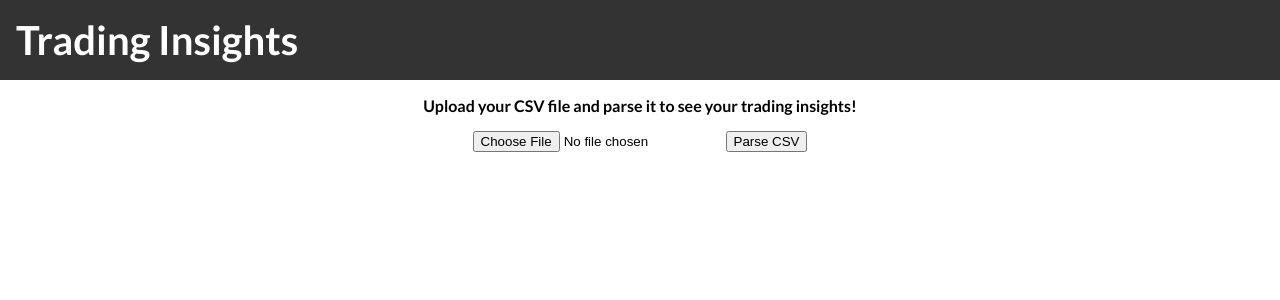
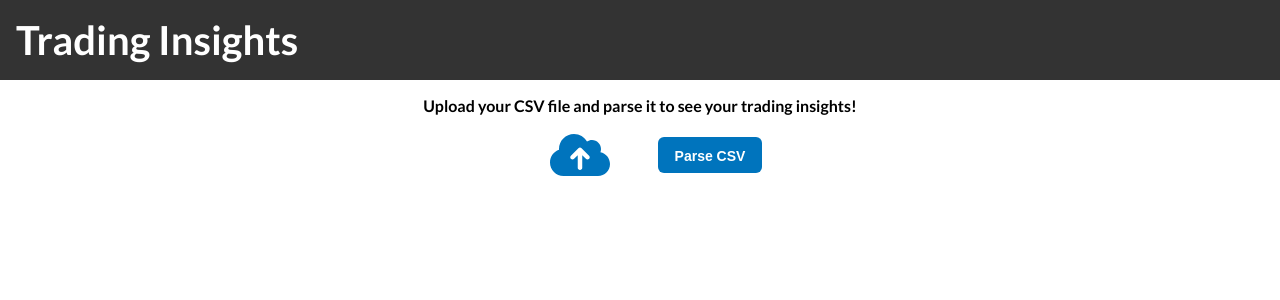
Before and after one commit to VinothK1447/datagrid, a React (Create React App) app: page / in a window 1280 px wide. Shown: the top 300 px of the page. Built offline with nearby package versions, Linux system fonts and the light colour scheme.

Commit message:
Styling updates

```diff
--- a/src/components/FileUpload/index.tsx
+++ b/src/components/FileUpload/index.tsx
@@ -1,13 +1,17 @@
-import React, { useState } from 'react'
+import React, { useRef, useState } from 'react'
 import { STATIC_STRINGS } from '../../utils/Constants'
 import Utils from '../../utils/Utils'
 import DataGrid from '../DataGrid'
+import { FontAwesomeIcon } from '@fortawesome/react-fontawesome'
+import { faCloudArrowUp, faCircleCheck, faCircleXmark } from '@fortawesome/free-solid-svg-icons'
 
 const FileUploader = () => {
+	const fileInputBtn = useRef<any>()
 	const [csvFile, setCsvFile] = useState()
 	const [csvArray, setCsvArray] = useState<any>()
 	const [headers, setHeaders] = useState<string[]>([])
 	const [totalPages, setTotalPages] = useState(0)
+	const [fileStatus, setFileStatus] = useState<any>(null)
 
 	const submit = () => {
 		const file: any = csvFile
@@ -25,6 +29,11 @@ const FileUploader = () => {
 	const updateFile = (e: React.ChangeEvent) => {
 		let elem = e.target as any
 		const file = elem.files[0]
+		if (file) {
+			setFileStatus('success')
+		} else {
+			setFileStatus('error')
+		}
 		setCsvFile(file)
 	}
 
@@ -35,11 +44,20 @@ const FileUploader = () => {
 		}
 	}
 
+	const uploadFile = () => {
+		fileInputBtn.current.click()
+	}
+
 	return (
 		<>
 			<div className='upload-section'>
-				<input type='file' accept='.csv' onChange={updateFile} />
-				<button onClick={parseCSVFile}>{STATIC_STRINGS.PARSE_CSV_BTN_TXT}</button>
+				<input ref={fileInputBtn} type='file' accept='.csv' onChange={updateFile} className={'file-input'} />
+				<FontAwesomeIcon icon={faCloudArrowUp} size={'3x'} onClick={uploadFile} className={'file-input-icon'} />
+				{fileStatus && fileStatus === 'success' ? <FontAwesomeIcon icon={faCircleCheck} size={'2x'} className={'file-upload-success'} /> : null}
+				{fileStatus && fileStatus === 'error' ? <FontAwesomeIcon icon={faCircleXmark} size={'2x'} className={'file-upload-error'} /> : null}
+				<button onClick={parseCSVFile} className={'primary-btn'}>
+					{STATIC_STRINGS.PARSE_CSV_BTN_TXT}
+				</button>
 			</div>
 			<div className='datagrid-section'>{headers && csvArray && <DataGrid data={csvArray} headers={headers} bordered={true} totalPages={totalPages} />}</div>
 		</>
--- a/src/styles/app.scss
+++ b/src/styles/app.scss
@@ -43,6 +43,35 @@
 					display: flex;
 					flex-direction: row;
 					justify-content: center;
+					align-items: center;
+					gap: 1rem;
+
+					.file-input {
+						width: 0.1px;
+						height: 0.1px;
+						opacity: 0;
+						overflow: hidden;
+						position: absolute;
+						z-index: -1;
+					}
+					.file-input-icon {
+						color: $primary-color;
+						cursor: pointer;
+						margin: 0 2rem;
+
+						&:hover {
+							color: darken($color: $primary-color, $amount: 10%);
+						}
+					}
+
+					.file-upload {
+						&-success {
+							color: $success-color;
+						}
+						&-error {
+							color: $error-color;
+						}
+					}
 				}
 				.datagrid-section {
 					overflow-x: scroll;
--- a/src/styles/variables.scss
+++ b/src/styles/variables.scss
@@ -6,6 +6,8 @@ $light-gray-color: #eee;
 $border-color: #d3d3d3;
 $light-black: #a6a6a6;
 $primary-color: #0074bd;
+$success-color: #057533;
+$error-color: #aa2020;
 
 // Font
 $default-font-family: 'Lato', sans-serif;
```
